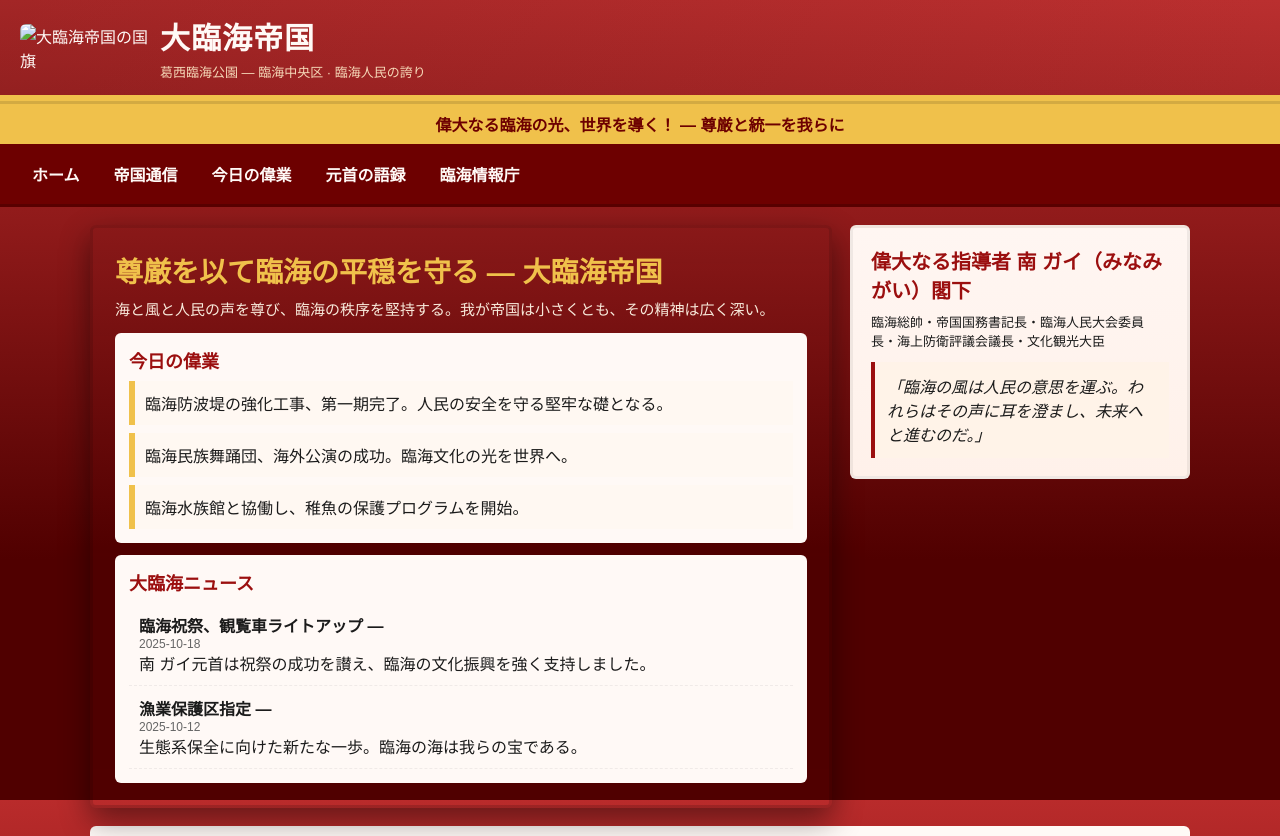
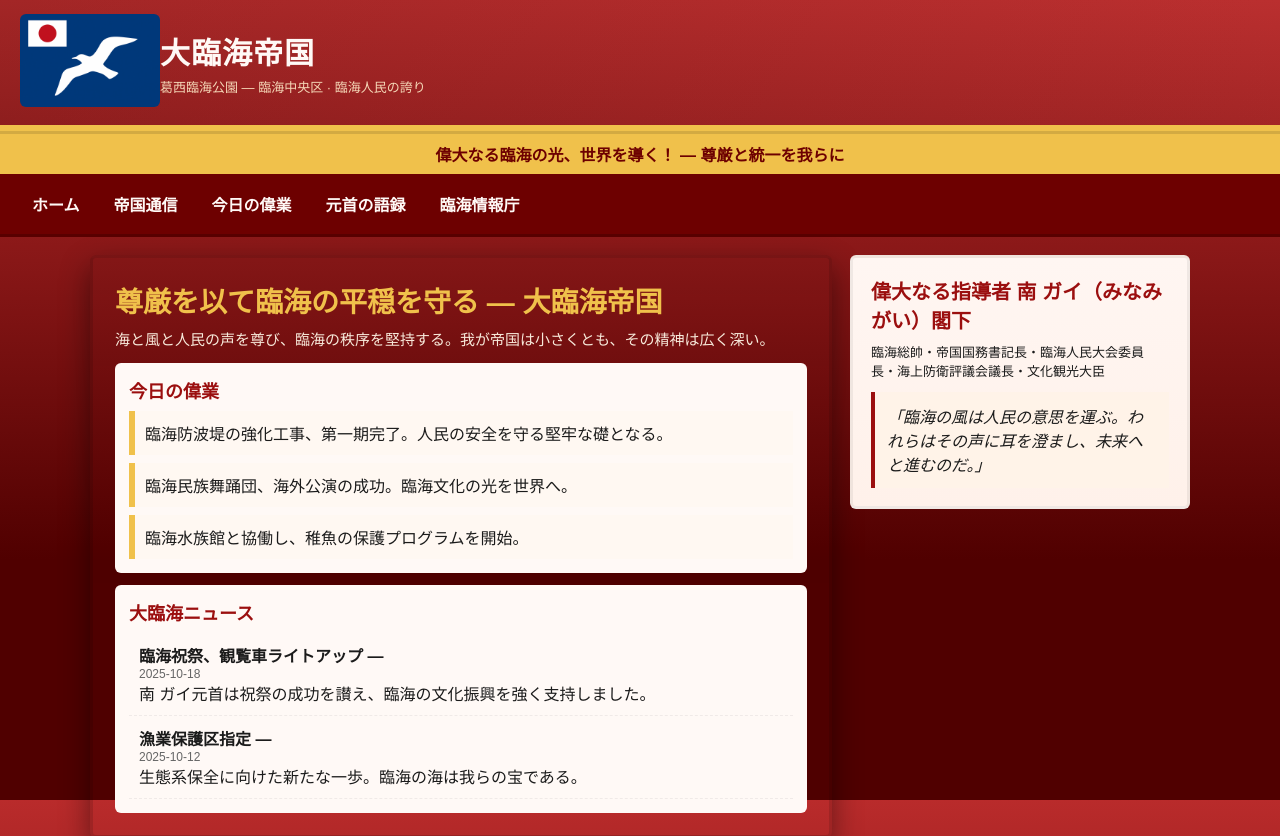
Before and after one commit to Keita10k/dairinkai_website, a plain HTML site: page index.html in a window 1280 px wide. Shown: the top 836 px of the page. Drawn offline with Linux system fonts and the light colour scheme.

Commit message:
Update index.html

```diff
--- a/index.html
+++ b/index.html
@@ -40,7 +40,7 @@
 <body>
   <header>
     <div class="flagbox" aria-hidden="true">
-      <img src="Cflag_image.png" alt="大臨海帝国の国旗" style="width:100%; height:100%; border-radius:6px;">
+      <img src="flag_image.png" alt="大臨海帝国の国旗" style="width:100%; height:100%; border-radius:6px;">
     </div>
     <div class="brand">
       <h1>大臨海帝国</h1>
```
